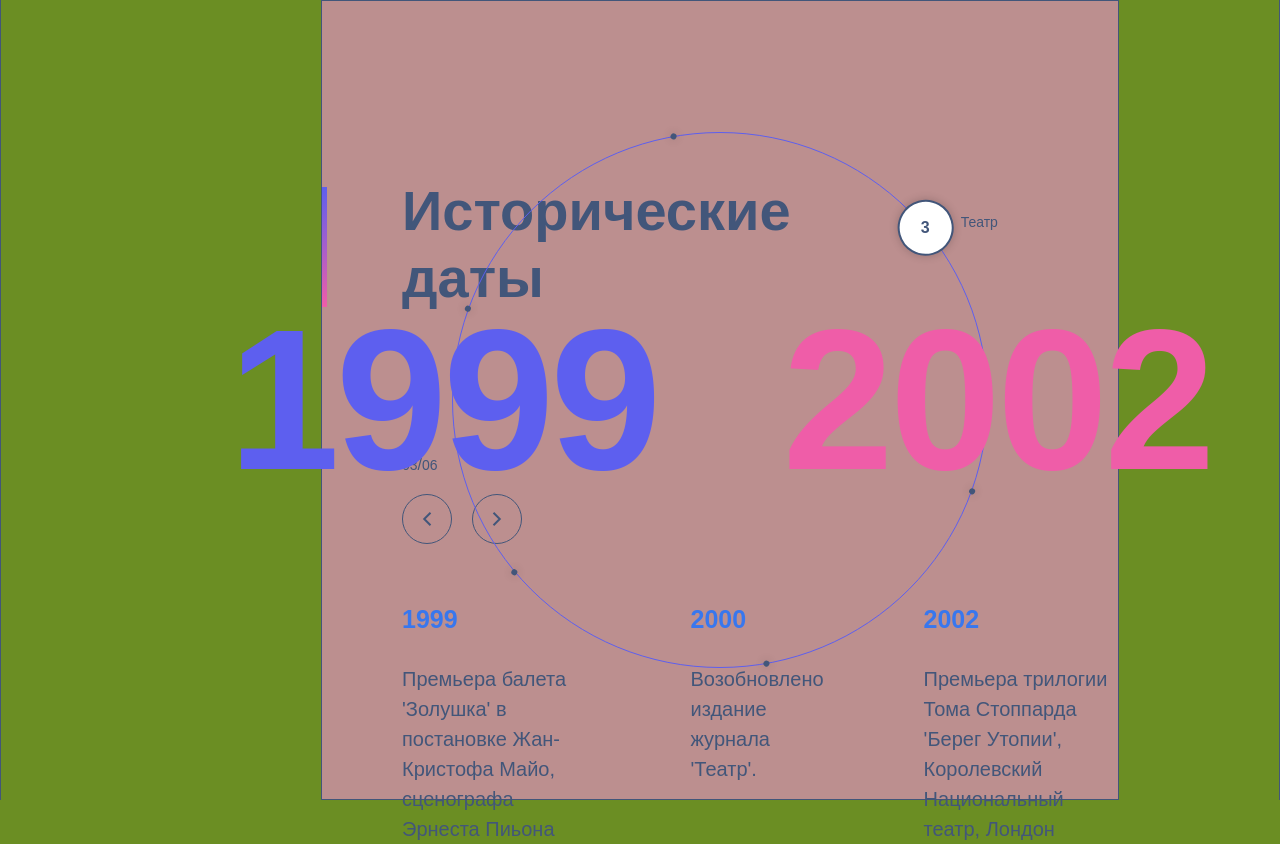
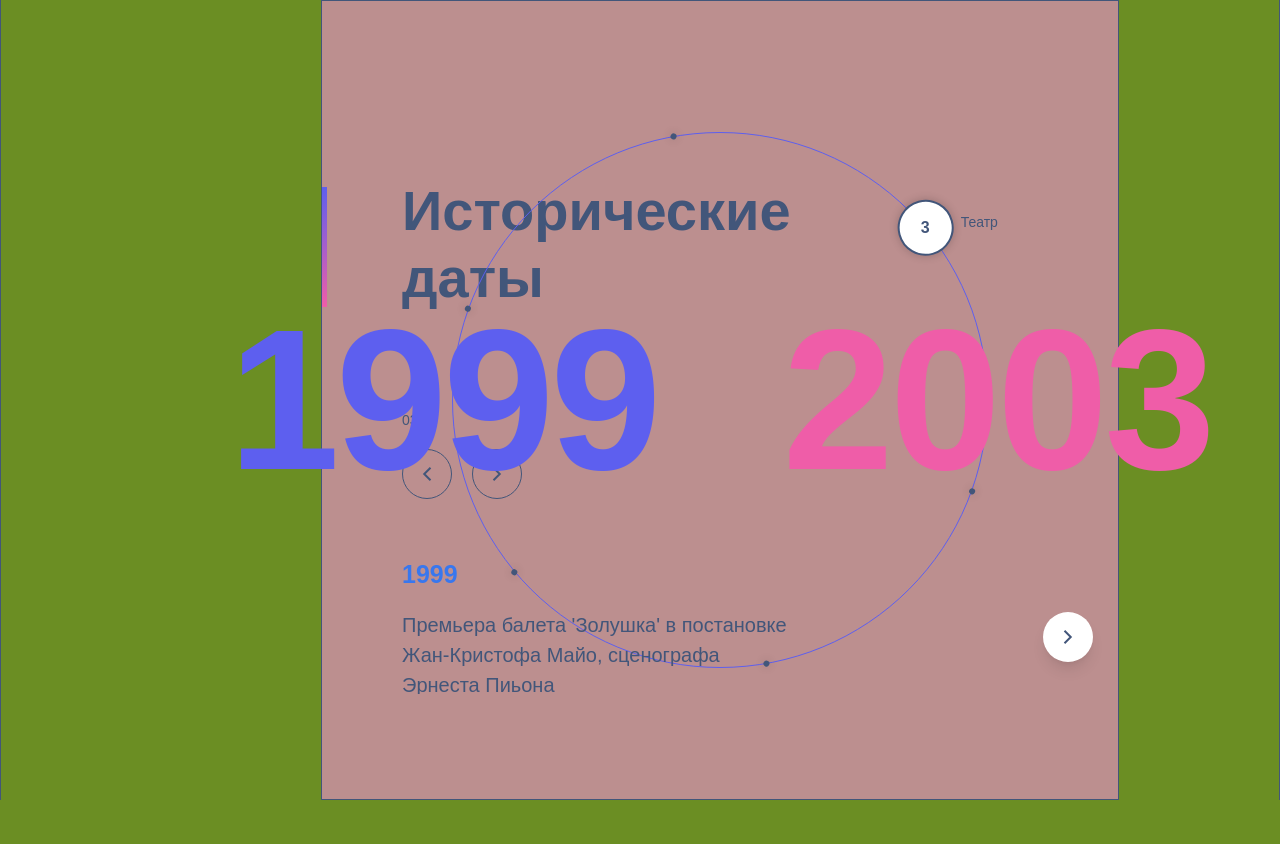
Before and after one commit to LenaRybinskova/History_slider, a React app: page / in a window 1280 px wide. After the commit the page ends 800 px from the top, so only its background shows below. Built offline with nearby package versions, Linux system fonts and the light colour scheme.

Commit message:
Slider base layout

```diff
--- a/src/App.tsx
+++ b/src/App.tsx
@@ -17,7 +17,7 @@ export const Container = styled.div`
     margin-inline: 320px 160px;
     border: 1px solid ${colors.text};
     padding-block: 176px 105px;
-    padding-left: 80px;
+    padding-inline: 80px;
     background-color: rosybrown;
 
     position: relative;
--- a/src/common/components/ButtonSlider/ButtonSlider.tsx
+++ b/src/common/components/ButtonSlider/ButtonSlider.tsx
@@ -25,7 +25,7 @@ const Button = styled.button<{ $withBackground?: boolean; disabled?: boolean }>`
   opacity: ${(props) => (props.disabled ? 0.5 : 1)};
 
   &:hover:not(:disabled) {
-    background-color: ${(props) => (props.$withBackground ? "#f9f9f9" : "#f5f5f5")};
+    background-color: ${(props) => (props.$withBackground ? colors.background: "transparent")};
   }
 
   &:disabled {
--- a/src/common/components/Card/Card.tsx
+++ b/src/common/components/Card/Card.tsx
@@ -4,9 +4,9 @@ import {colors} from '../../../app/styles/stylesVar';
 const CardContainer = styled.div`
     display: flex;
     flex-direction: column;
-    gap: 30px;
-    max-width: 320px;
-    max-height: 90px;
+    gap: 21px;
+    max-width: 400px;
+    height: 135px;
 `
 
 const Title = styled.h3`
--- a/src/features/TimelineSlider/TimelineSlider.tsx
+++ b/src/features/TimelineSlider/TimelineSlider.tsx
@@ -1,15 +1,18 @@
-/*
 import styled from 'styled-components'
 import 'swiper/css'
 import 'swiper/css/navigation'
 import 'swiper/css/pagination'
 import ArrowBackSVG from '../../../public/icons/ArrowBack'
 import ArrowForwardSVG from '../../../public/icons/ArrowForward'
-import {ButtonSlider} from '../../common/components/ButtonSlider/ButtonSlider';
-import {PartData} from '../../common/components/PartData/PartData';
-import {Card} from '../../common/components/Card/Card';
-
-
+import {ButtonSlider} from '../../common/components/ButtonSlider/ButtonSlider'
+import {PartData} from '../../common/components/PartData/PartData'
+import {Card} from '../../common/components/Card/Card'
+import {CategoryType} from '../../mockData/mockData';
+import {useEffect, useRef, useState} from 'react';
+import {EventAPIType} from '../../app/store/categoriesReducer';
+import {Swiper, SwiperSlide} from 'swiper/react'
+import {Navigation} from 'swiper/modules'
+import {colors} from '../../../src/app/styles/stylesVar';
 
 const ContainerSlider = styled.div`
     display: flex;
@@ -23,78 +26,7 @@ const Counter = styled.div`
     flex-direction: column;
     align-items: flex-start;
     gap: 20px;
-`
-
-const Parts = styled.div`
-`
-
-const ButtonsContainer = styled.div`
-    display: flex;
-    gap: 20px`
-
-const TimelineContainer = styled.div`
-    display: flex;
-    flex-direction: row;
-    gap: 100px`
-
-
-export function TimelineSlider() {
-
-    const data = [1, 2, 3]
-
-    return (
-        <ContainerSlider>
-            <Counter>
-                <Parts>
-                    <PartData data={"01"}/>
-                    /<PartData data={"06"}/>
-                </Parts>
-                <ButtonsContainer>
-                    <ButtonSlider><ArrowBackSVG/></ButtonSlider>
-                    <ButtonSlider><ArrowForwardSVG/></ButtonSlider>
-                </ButtonsContainer>
-            </Counter>
-
-
-            <TimelineContainer>
-                <ButtonSlider><ArrowBackSVG/></ButtonSlider> {/!*надо чтобы эта кнопка исчезала, если в data нечего переключать слайдером*!/}
-                {data.map(d => (
-                    <Card title={'1997'} description={'kfndnvndfnlknlsklfvnf   skmdkfmpsdmp lsdmpfppdsk'}/>
-                ))}
-                <ButtonSlider><ArrowForwardSVG/></ButtonSlider>
-            </TimelineContainer>
-
-        </ContainerSlider>
-    )
-}
-*/
-
-
-import styled from 'styled-components'
-import 'swiper/css'
-import 'swiper/css/navigation'
-import 'swiper/css/pagination'
-import ArrowBackSVG from '../../../public/icons/ArrowBack'
-import ArrowForwardSVG from '../../../public/icons/ArrowForward'
-import {ButtonSlider} from '../../common/components/ButtonSlider/ButtonSlider'
-import {PartData} from '../../common/components/PartData/PartData'
-import {Card} from '../../common/components/Card/Card'
-import {CategoryType} from '../../mockData/mockData';
-import {useState} from 'react';
-import {EventAPIType} from "../../app/store/categoriesReducer";
-
-const ContainerSlider = styled.div`
-    display: flex;
-    flex-direction: column;
-    align-items: flex-start;
-    gap: 60px;
-`
-
-const Counter = styled.div`
-    display: flex;
-    flex-direction: column;
-    align-items: flex-start;
-    gap: 20px;
+    height: 88px;
 `
 
 const Parts = styled.div`
@@ -105,34 +37,69 @@ const ButtonsContainer = styled.div`
     gap: 20px;
 `
 
-const TimelineContainer = styled.div`
+const SliderWrapper = styled.div`
     display: flex;
     flex-direction: row;
     gap: 100px;
+    height: 100%;
+    width: 100%;
+    position: relative;
 `
+
+const SliderContainer = styled.div`
+    width: 100%;
+`
+
+const StyledSwiper = styled(Swiper)`
+    width: 100%;
+`
+
+const NavigationButton = styled(ButtonSlider)<{ position: 'left' | 'right' }>`
+    position: absolute;
+    top: 50%;
+    transform: translateY(-30%);
+    z-index: 10;
+    border:none;
+    box-shadow: 0 10px 15px -3px rgba(0, 0, 0, 0.1), 0 4px 6px -2px rgba(0, 0, 0, 0.05);
+    ${(props) => (props.position === 'left' ? 'left: -55px' : 'right: -55px')}
+
+`
+
+const StyledSwiperSlide = styled(SwiperSlide)`
+    height: auto;
+`
+
 type Props = {
     activeCategoryIndex: number
     onPointClick?: (index: number, categoryId: string) => void;
     categories: CategoryType[]
     activeCategoryId: string
-    events:EventAPIType[]
+    events: EventAPIType[]
 }
 
 export function TimelineSlider(props: Props) {
-    console.log("РЕРЕНДЕР TimelineSlider")
-    const { activeCategoryIndex, activeCategoryId, onPointClick, categories, events } = props;
-
+    console.log('РЕРЕНДЕР TimelineSlider')
+    const {activeCategoryIndex, activeCategoryId, onPointClick, categories, events} = props;
+    const [isBeginning, setIsBeginning] = useState(true)
+    const [isEnd, setIsEnd] = useState(false)
+    const navigationPrevRef = useRef<HTMLButtonElement>(null)
+    const navigationNextRef = useRef<HTMLButtonElement>(null)
+    const showSliderButtons = categories.length > 1;
     const onClickButtonSlider = (direction: number) => {
-        const newIndex = activeCategoryIndex + direction;
+        const newIndex = activeCategoryIndex + direction
 
         if (newIndex >= 0 && newIndex < categories.length) {
             if (onPointClick) {
-                onPointClick(newIndex, categories[newIndex].id);
+                onPointClick(newIndex, categories[newIndex].id)
             }
         }
     }
 
-    const showSliderButtons = categories.length > 1;
+
+    useEffect(() => {
+        setIsBeginning(true)
+        setIsEnd(events.length <= 3)
+    }, [activeCategoryId, events.length])
 
     return (
         <ContainerSlider>
@@ -153,7 +120,7 @@ export function TimelineSlider(props: Props) {
                 )}
             </Counter>
 
-            <TimelineContainer>
+            {/* <TimelineContainer>
                 {events.map((event) => (
                     <Card
                         key={event.id}
@@ -161,7 +128,61 @@ export function TimelineSlider(props: Props) {
                         description={event.description}
                     />
                 ))}
-            </TimelineContainer>
+            </TimelineContainer>*/}
+            <SliderWrapper>
+                <SliderContainer>
+                    <StyledSwiper
+                        modules={[Navigation]}
+                        spaceBetween={25}
+                        slidesPerView={3}
+                        slidesPerGroup={1}
+                        navigation={{
+                            prevEl: navigationPrevRef.current,
+                            nextEl: navigationNextRef.current,
+                        }}
+                        breakpoints={{
+                            320: {
+                                slidesPerView: 1,
+                                spaceBetween: 20,
+                            },
+                        }}
+                        onInit={(swiper) => {
+                            // @ts-ignore
+                            swiper.params.navigation.prevEl = navigationPrevRef.current
+                            // @ts-ignore
+                            swiper.params.navigation.nextEl = navigationNextRef.current
+                            swiper.navigation.init()
+                            swiper.navigation.update()
+                        }}
+                        onSlideChange={(swiper) => {
+                            setIsBeginning(swiper.isBeginning)
+                            setIsEnd(swiper.isEnd)
+                        }}
+                    >
+                        {events.map((event) => (
+                            <StyledSwiperSlide key={event.id}>
+                                <Card title={event.year} description={event.description}/>
+                            </StyledSwiperSlide>
+                        ))}
+                    </StyledSwiper>
+                </SliderContainer>
+
+
+                {!isBeginning && (
+                    <NavigationButton withBackground ref={navigationPrevRef} onClick={() => {
+                    }} position="left">
+                        <ArrowBackSVG/>
+                    </NavigationButton>
+                )}
+
+
+                {!isEnd && (
+                    <NavigationButton withBackground ref={navigationNextRef} onClick={() => {
+                    }} position="right">
+                        <ArrowForwardSVG/>
+                    </NavigationButton>
+                )}
+            </SliderWrapper>
         </ContainerSlider>
     )
 }
--- a/src/mockData/mockData.tsx
+++ b/src/mockData/mockData.tsx
@@ -77,44 +77,73 @@ export const EventsMockData = {
                 year: '2002',
                 description: 'Премьера трилогии Тома Стоппарда \'Берег Утопии\', Королевский Национальный театр, Лондон',
                 categoryId: '3333333'
+            },
+            {
+                id: '8',
+                year: '2003',
+                description: 'что то театральное',
+                categoryId: '3333333'
             },],
-        '5555555': [],
+        '5555555': [{
+            id: '21',
+            year: '1999',
+            description: 'Что то из искусства',
+            categoryId: '5555555'
+        },
+            {
+                id: '22',
+                year: '2000',
+                description: 'Что то из искусства',
+                categoryId: '5555555'
+            },
+            {
+                id: '23',
+                year: '2002',
+                description: 'Что то из искусства',
+                categoryId: '5555555'
+            },
+            {
+                id: '24',
+                year: '2003',
+                description: 'что то театральное',
+                categoryId: '5555555'
+            },],
         '4444444': [
             {
                 id: '13',
                 year: '2015',
                 description: '13 сентября — частное солнечное затмение, видимое в Южной Африке и части Антарктиды',
-                categoryId: '5555555'
+                categoryId: '4444444'
             },
             {
                 id: '14',
                 year: '2016',
                 description: 'Телескоп «Хаббл» обнаружил самую удалённую из всех обнаруженных галактик, получившую обозначение GN-z11',
-                categoryId: '5555555'
+                categoryId: '4444444'
             },
             {
                 id: '15',
                 year: '2017',
                 description: 'Компания Tesla официально представила первый в мире электрический грузовик Tesla Semi',
-                categoryId: '5555555'
+                categoryId: '4444444'
             },
             {
                 id: '16',
                 year: '2018',
                 description: 'Старт космического аппарата Solr Probe  Plus, предназначенного для изучения Солнца',
-                categoryId: '5555555'
+                categoryId: '4444444'
             },
             {
                 id: '17',
                 year: '2019',
                 description: 'Google объявил о создании 53-кубитного квантового компьютера.',
-                categoryId: '5555555'
+                categoryId: '4444444'
             },
             {
                 id: '18',
                 year: '2020',
                 description: 'Корабль Crew Dragon вернулся на Землю из первого пилотируемого полёта',
-                categoryId: '5555555'
+                categoryId: '4444444'
             },],
         '6666666': []
     }
```
